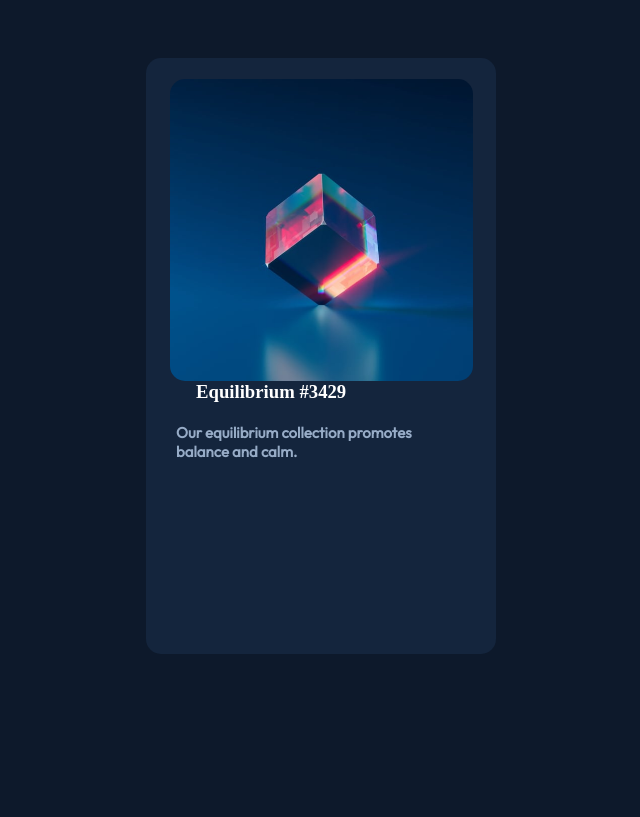
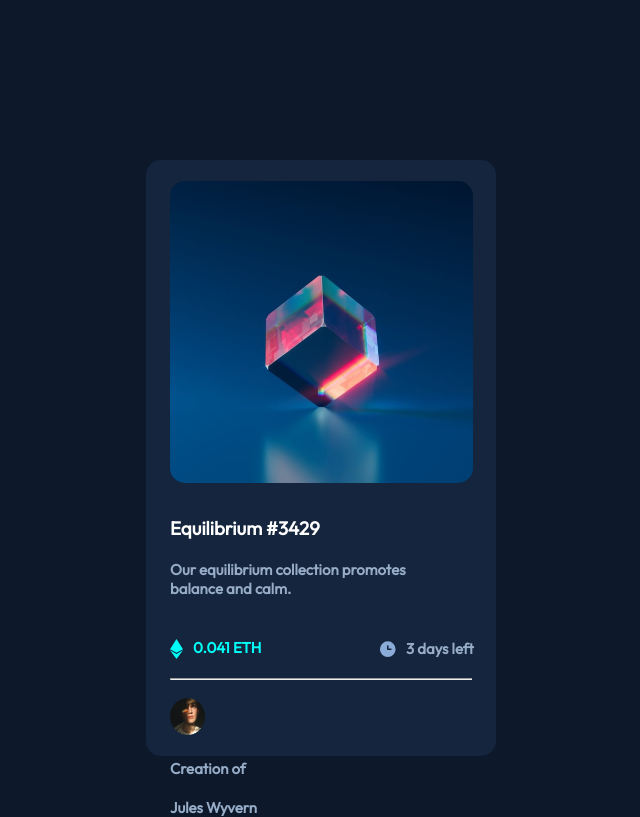
Before and after one commit to Daniel123555/Product-NFT, a plain HTML site: page index.html in a window 1280 px wide. Shown: the whole page, without its empty margins (319-959 px from the left). Drawn offline with Linux system fonts and the light colour scheme.

Commit message:
2024-09-26

```diff
--- a/css/style.css
+++ b/css/style.css
@@ -9,28 +9,77 @@ body{
     width: 350px;
     height: 596px;
     border-radius: 15px;
+    margin-top: 152px;
 }
 
 .card img{
     width: 303px;
     height: 302px;
     border-radius: 15px;
-    float: left;
+    display: inline;
     margin-top: 21px;
     margin-left: 24px;
 }
 
 .card h3{
     color: white;
-    margin-left: 50px;
-    margin-top: 50px;
+    float: none;
+    margin-left: 24px;
+    margin-top: 29px;
+    font-family: Outfit;
 }
 
 .card h4{
     width: 70%;
     text-align: left;
-    margin-left: 30px;
+    margin-left: 24px;
     font-family: Outfit;
     font-size: 15px;
     color: #97acc7;
 }
+
+.card .eth img{
+    width: 13px;
+    height: 20px;
+    display: inline;
+    float: left;
+}
+
+.card .eth h4{
+    width: 80px;
+    font-family: Outfit;
+    display: inline;
+    float: left;
+    margin-left: 10px;
+    color: hsl(178, 100%, 50%);
+}
+
+.card .time img{
+    width: 20px;
+    height: 20px;
+    display: inline;
+    float: right;
+}
+
+.card .time h4{
+    width: 80px;
+    font-family: Outfit;
+    display: inline;
+    float: right;
+    margin: 21px 10px 0 8px;
+}
+
+.card hr{
+    width: 300px;
+    margin-top: 80px;
+    background-color: white;
+    height: 0px;
+    border-radius: 5px;
+}
+
+.card .creator img{
+    width: 35px;
+    height: 37px;
+    display: inline;
+    margin: 10px 0 0 24px;
+}
--- a/index.html
+++ b/index.html
@@ -16,6 +16,22 @@
             </div>
             <h3>Equilibrium #3429</h3>
             <h4>Our equilibrium collection promotes balance and calm.</h4>
+            <div class="eth">
+                <img src="sources/img/icon-ethereum.svg">
+                <h4>0.041 ETH</h4>
+            </div>
+            <div class="time">
+                <h4>3 days left</h4>
+                <img src="sources/img/icon-clock.svg">
+            </div>
+            <hr>
+            <div class="creator">
+                <img src="sources/img/image-avatar.png">
+                <h4>Creation of </h4>
+                <div class="name">
+                    <h4>Jules Wyvern</h4>
+                </div>
+            </div>
         </div>
     </section>
 </body>
```
